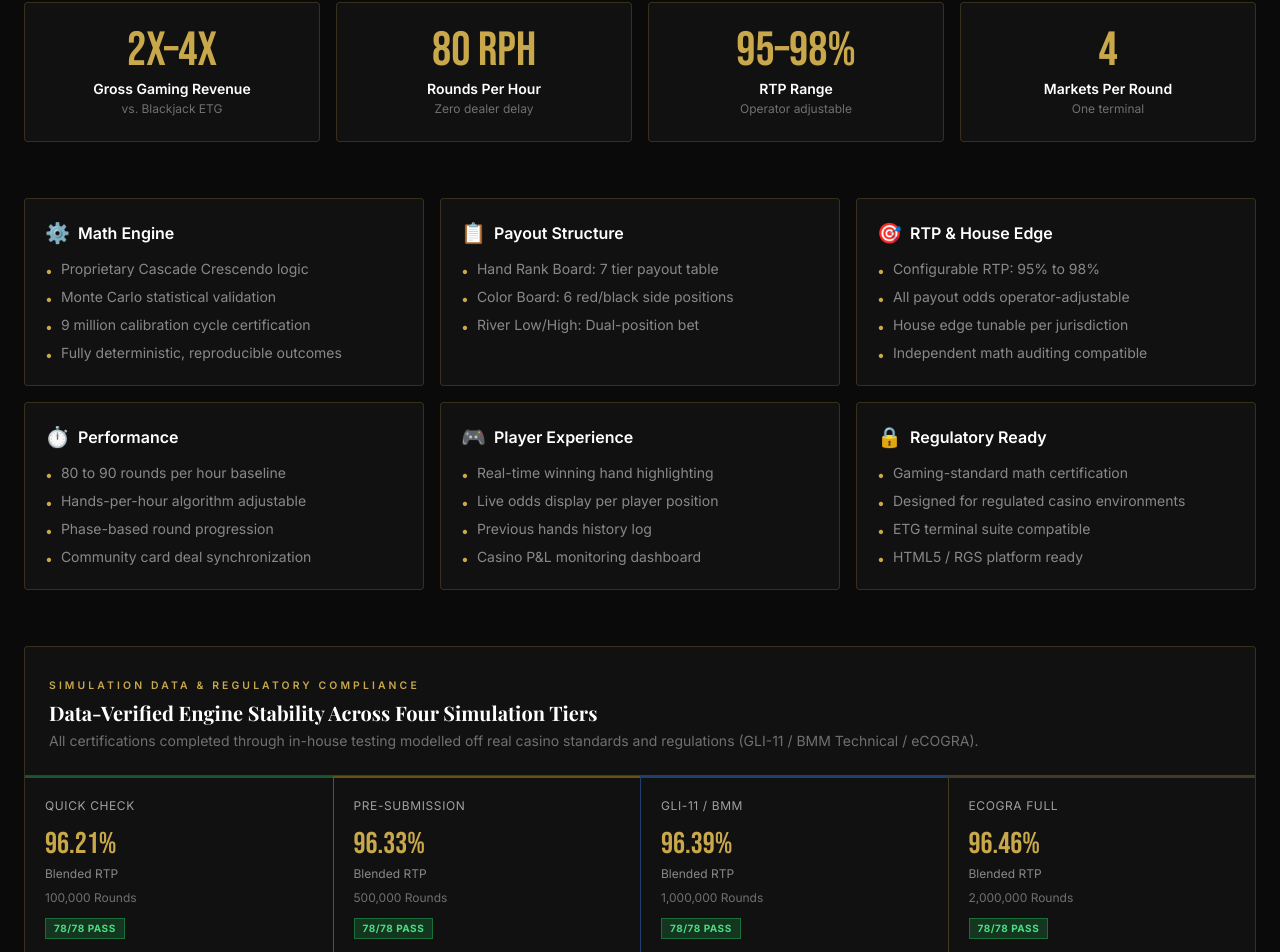
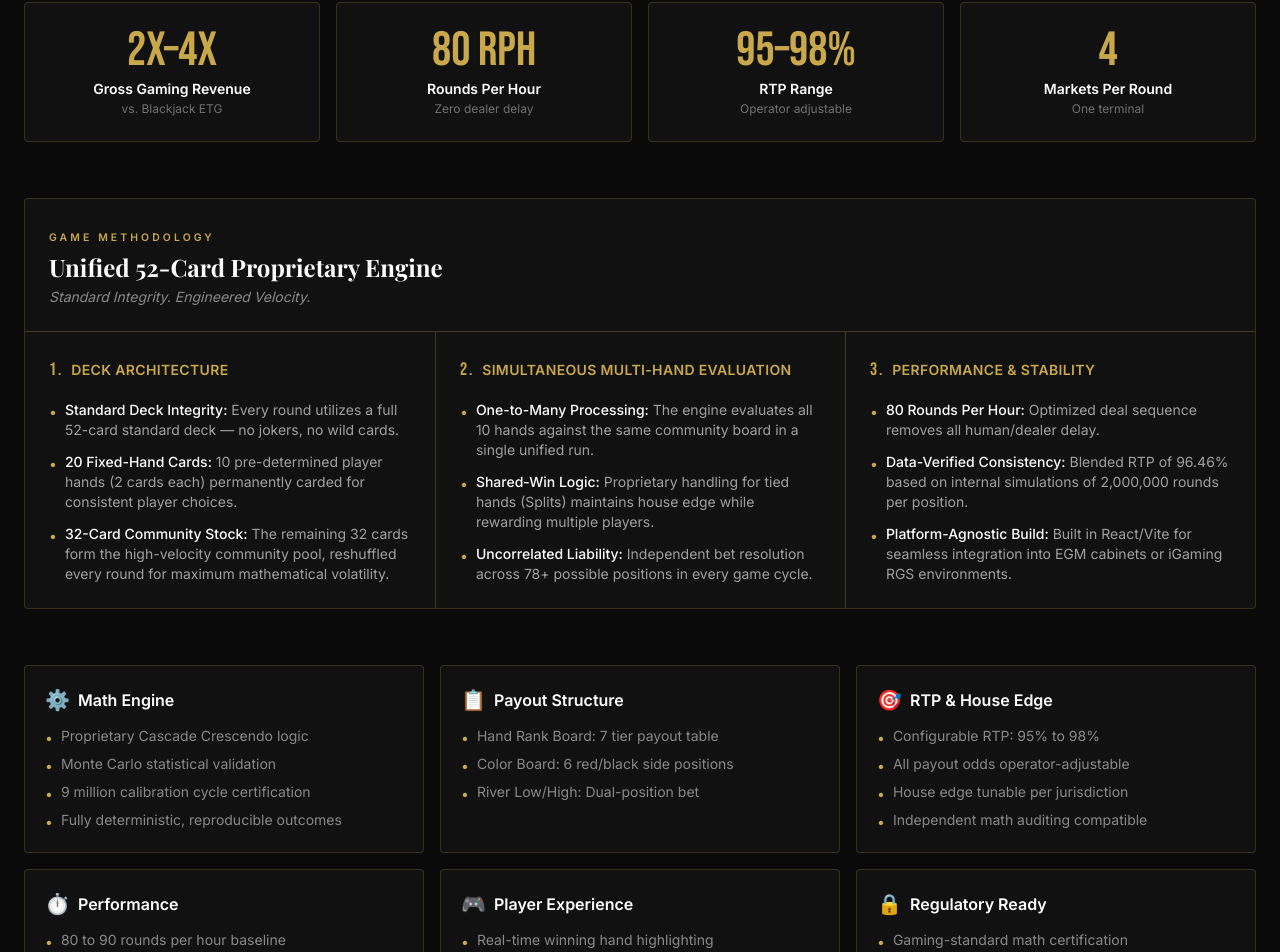
Before and after one commit to KellarM/website-rapid-fire-texas-hold-em, a React (Vite) app: page / in a window 1280 px wide. Shown: the part 3917-4869 px from the top of the page. Built offline with nearby package versions, Linux system fonts and the light colour scheme; no server answers.

Commit message:
File changes

```diff
--- a/src/components/TechnologySection.jsx
+++ b/src/components/TechnologySection.jsx
@@ -79,6 +79,53 @@ export default function TechnologySection() {
           ))}
         </div>
 
+        {/* 52-Card Deck Engine */}
+        <div className="card-dark rounded-sm overflow-hidden mb-14 border border-gold/20">
+          <div className="p-6 border-b border-gold/10">
+            <span className="section-label">Game Methodology</span>
+            <h3 className="text-white text-2xl font-playfair font-bold mt-1">Unified 52-Card Proprietary Engine</h3>
+            <p className="text-white/50 text-sm mt-1 italic">Standard Integrity. Engineered Velocity.</p>
+          </div>
+          <div className="grid grid-cols-1 lg:grid-cols-3 divide-y lg:divide-y-0 lg:divide-x divide-gold/10">
+            {/* Deck Architecture */}
+            <div className="p-6">
+              <div className="flex items-center gap-2 mb-4">
+                <span className="text-gold font-bebas text-lg tracking-widest">1.</span>
+                <h4 className="text-gold font-semibold text-sm tracking-wide uppercase">Deck Architecture</h4>
+              </div>
+              <ul className="space-y-3">
+                <li className="flex items-start gap-2 text-sm text-white/60"><span className="text-gold mt-0.5 flex-shrink-0">•</span><span><span className="text-white font-medium">Standard Deck Integrity:</span> Every round utilizes a full 52-card standard deck — no jokers, no wild cards.</span></li>
+                <li className="flex items-start gap-2 text-sm text-white/60"><span className="text-gold mt-0.5 flex-shrink-0">•</span><span><span className="text-white font-medium">20 Fixed-Hand Cards:</span> 10 pre-determined player hands (2 cards each) permanently carded for consistent player choices.</span></li>
+                <li className="flex items-start gap-2 text-sm text-white/60"><span className="text-gold mt-0.5 flex-shrink-0">•</span><span><span className="text-white font-medium">32-Card Community Stock:</span> The remaining 32 cards form the high-velocity community pool, reshuffled every round for maximum mathematical volatility.</span></li>
+              </ul>
+            </div>
+            {/* Multi-Hand Evaluation */}
+            <div className="p-6">
+              <div className="flex items-center gap-2 mb-4">
+                <span className="text-gold font-bebas text-lg tracking-widest">2.</span>
+                <h4 className="text-gold font-semibold text-sm tracking-wide uppercase">Simultaneous Multi-Hand Evaluation</h4>
+              </div>
+              <ul className="space-y-3">
+                <li className="flex items-start gap-2 text-sm text-white/60"><span className="text-gold mt-0.5 flex-shrink-0">•</span><span><span className="text-white font-medium">One-to-Many Processing:</span> The engine evaluates all 10 hands against the same community board in a single unified run.</span></li>
+                <li className="flex items-start gap-2 text-sm text-white/60"><span className="text-gold mt-0.5 flex-shrink-0">•</span><span><span className="text-white font-medium">Shared-Win Logic:</span> Proprietary handling for tied hands (Splits) maintains house edge while rewarding multiple players.</span></li>
+                <li className="flex items-start gap-2 text-sm text-white/60"><span className="text-gold mt-0.5 flex-shrink-0">•</span><span><span className="text-white font-medium">Uncorrelated Liability:</span> Independent bet resolution across 78+ possible positions in every game cycle.</span></li>
+              </ul>
+            </div>
+            {/* Performance & Stability */}
+            <div className="p-6">
+              <div className="flex items-center gap-2 mb-4">
+                <span className="text-gold font-bebas text-lg tracking-widest">3.</span>
+                <h4 className="text-gold font-semibold text-sm tracking-wide uppercase">Performance & Stability</h4>
+              </div>
+              <ul className="space-y-3">
+                <li className="flex items-start gap-2 text-sm text-white/60"><span className="text-gold mt-0.5 flex-shrink-0">•</span><span><span className="text-white font-medium">80 Rounds Per Hour:</span> Optimized deal sequence removes all human/dealer delay.</span></li>
+                <li className="flex items-start gap-2 text-sm text-white/60"><span className="text-gold mt-0.5 flex-shrink-0">•</span><span><span className="text-white font-medium">Data-Verified Consistency:</span> Blended RTP of 96.46% based on internal simulations of 2,000,000 rounds per position.</span></li>
+                <li className="flex items-start gap-2 text-sm text-white/60"><span className="text-gold mt-0.5 flex-shrink-0">•</span><span><span className="text-white font-medium">Platform-Agnostic Build:</span> Built in React/Vite for seamless integration into EGM cabinets or iGaming RGS environments.</span></li>
+              </ul>
+            </div>
+          </div>
+        </div>
+
         {/* Spec Cards */}
         <div className="grid grid-cols-1 md:grid-cols-2 lg:grid-cols-3 gap-4 mb-14">
           {specCards.map(card => (
```
